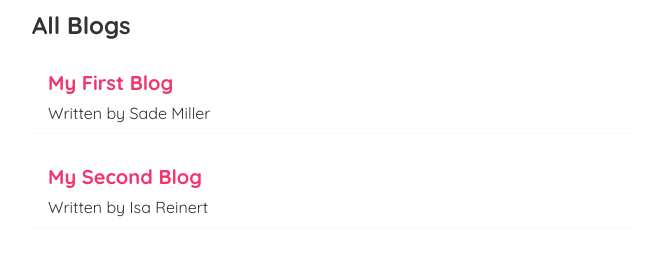
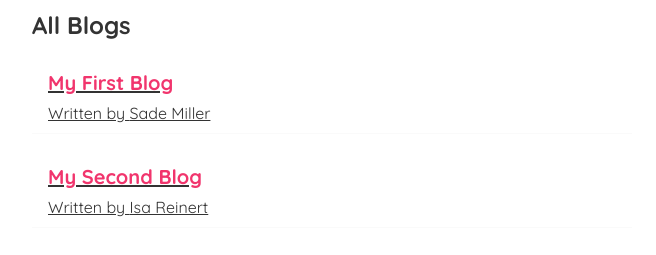
Before and after one commit to reinertisa/user-blog-mnt-ts, a React (Vite) app: page / in a window 1280 px wide. Shown: the part 121-376 px from the top of the page, without its empty margins (308-964 px from the left). Built offline with nearby package versions, Linux system fonts and the light colour scheme; data requests are answered from the project's data file.

Commit message:
add blog details page

```diff
--- /dev/null
+++ b/src/components/blog/Details.tsx
@@ -0,0 +1,6 @@
+
+export default function BlogDetails() {
+    return (
+        <div>Blog details</div>
+    )
+}
--- a/src/components/BlogList.tsx
+++ b/src/components/blog/List.tsx
@@ -1,4 +1,5 @@
-import type {Blog} from "./Home.tsx";
+import type {Blog} from "./index.tsx";
+import {Link} from "react-router";
 
 type BlogListProps = {
     blogs: Blog[],
@@ -12,8 +13,10 @@ export default function BlogList({blogs, title}: BlogListProps) {
             <h2>{title}</h2>
             {blogs.map(blog => (
                 <div className="blog-preview" key={blog.id}>
-                    <h2>{blog.title}</h2>
-                    <p>Written by {blog.author}</p>
+                    <Link to={`/blog/${blog.id}`}>
+                        <h2>{blog.title}</h2>
+                        <p>Written by {blog.author}</p>
+                    </Link>
                 </div>
             ))}
         </div>
--- a/src/components/Home.tsx
+++ b/src/components/blog/index.tsx
@@ -1,5 +1,5 @@
-import BlogList from "./BlogList.tsx";
-import useFetch from "../hooks/useFetch.ts";
+import List from "./List.tsx";
+import useFetch from "../../hooks/useFetch.ts";
 
 export type Blog = {
     title: string,
@@ -8,14 +8,14 @@ export type Blog = {
     id: number,
 }
 
-export default function Home() {
+export default function BlogPage() {
     const {data: blogs, error, loading} = useFetch('http://localhost:8000/blogs');
 
     return (
         <div className="home">
             {error && <div>{error}</div>}
             {loading && <div>Loading...</div>}
-            {blogs && <BlogList blogs={blogs} title="All Blogs" />}
+            {blogs && <List blogs={blogs} title="All Blogs" />}
         </div>
     )
 }
--- a/src/main.tsx
+++ b/src/main.tsx
@@ -2,15 +2,18 @@ import { createRoot } from 'react-dom/client'
 import './index.css'
 import App from './App.tsx'
 import {createBrowserRouter, createRoutesFromElements, Route, RouterProvider} from "react-router";
-import Home from "./components/Home.tsx";
-import BlogForm from "./components/Form.tsx";
+import BlogForm from "./components/blog/Form.tsx";
+import BlogPage from "./components/blog";
+import BlogDetails from "./components/blog/Details.tsx";
+
 
 
 const router = createBrowserRouter(createRoutesFromElements(
     <Route path="/" element={<App />}>
-        <Route index element={<Home />} />
-        <Route path="home" element={<Home />} />
+        <Route index element={<BlogPage />} />
+        <Route path="home" element={<BlogPage />} />
         <Route path="create" element={<BlogForm />} />
+        <Route path="blog/:id" element={<BlogDetails />} />
     </Route>,
 ));
 
```
Also changed, not shown: src/components/blog/Form.tsx (renamed from src/components/Form.tsx).
